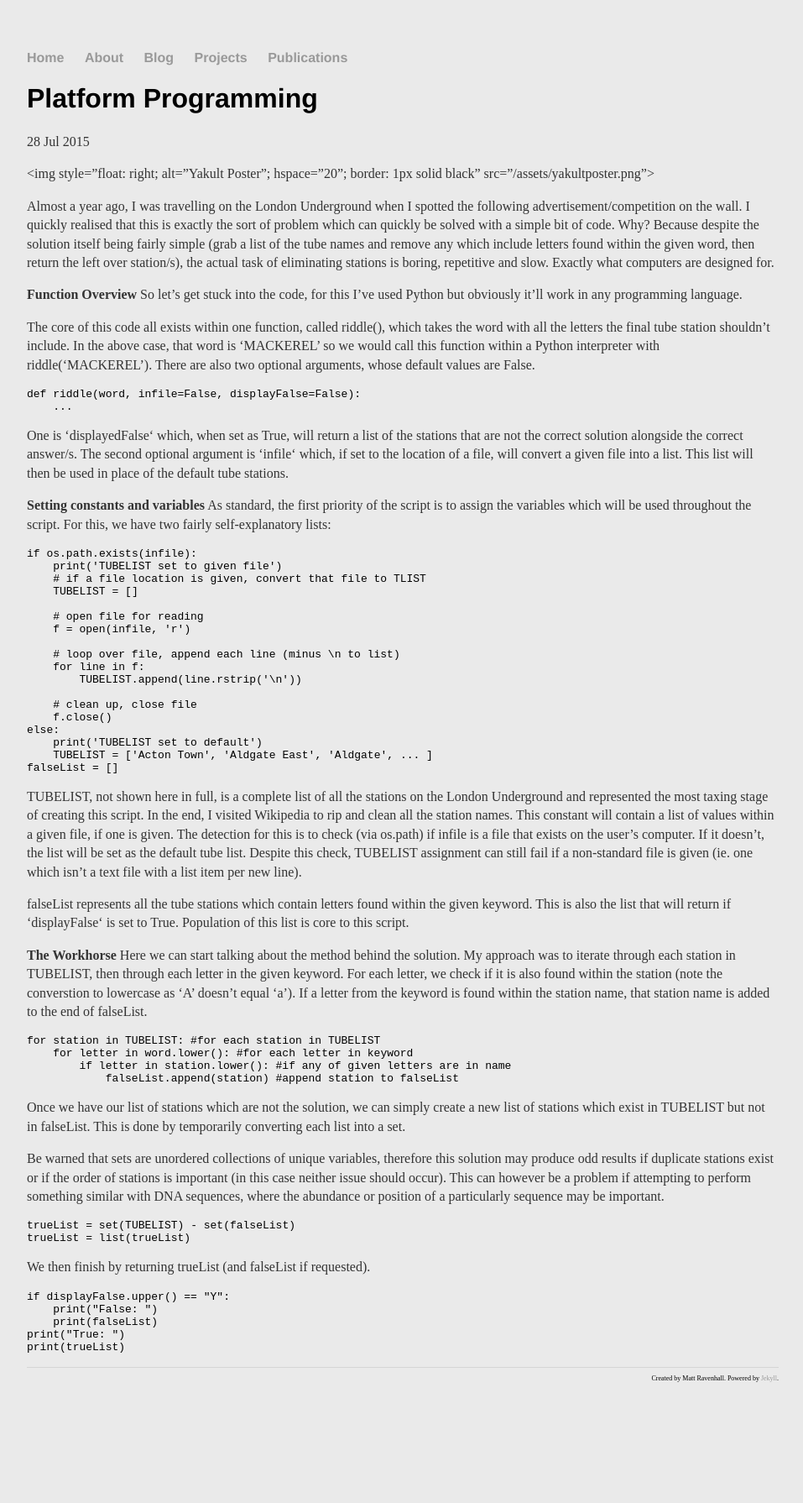
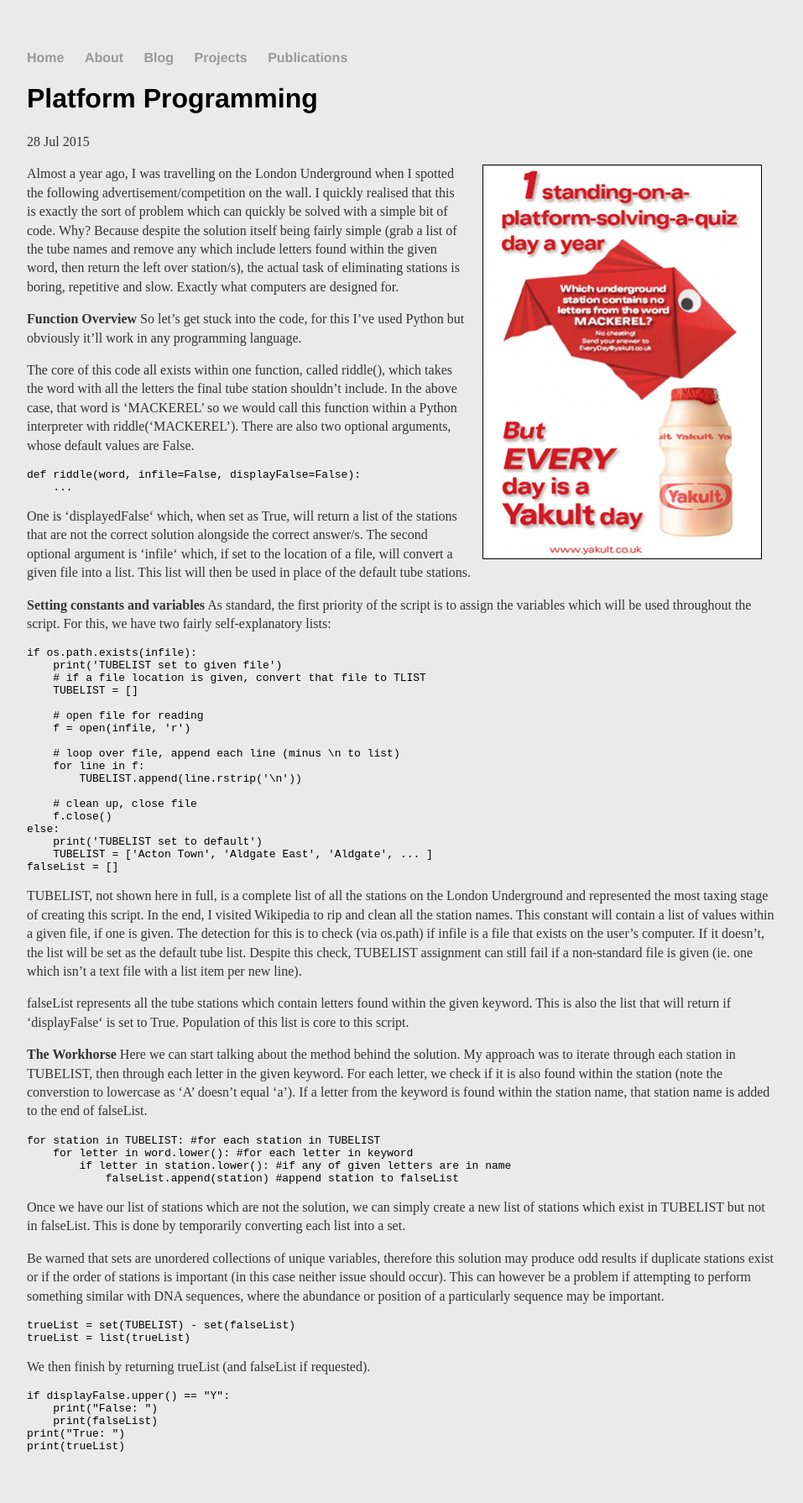
Before and after one commit to mattravenhall/mattravenhall.github.io, a Jekyll site: the page built from _posts/2015-07-28-Platform-Programming.md, in a window 1280 px wide. Shown: the whole page at 84% size, without its empty margins (160-1117 px from the left). Built offline with Jekyll 4.4.1, drawn with Linux system fonts in a browser that asks for light colours; before the commit the page ends 1706 px from its top, so only the background shows below that.

Commit message:
Fixing literally the worst img call ever

```diff
--- a/_posts/2015-07-28-Platform-Programming.md
+++ b/_posts/2015-07-28-Platform-Programming.md
@@ -4,7 +4,7 @@ title: "Platform Programming"
 date: 2015-07-28
 ---
 
-<img style="float: right; alt="Yakult Poster"; hspace="20"; border: 1px solid black" src="/assets/yakultposter.png">
+<img style="float: right; border: 1px solid black" alt="Yakult Poster" hspace="20" src="/assets/yakultposter.png">
 
 Almost a year ago, I was travelling on the London Underground when I spotted the following advertisement/competition on the wall. I quickly realised that this is exactly the sort of problem which can quickly be solved with a simple bit of code. Why? Because despite the solution itself being fairly simple (grab a list of the tube names and remove any which include letters found within the given word, then return the left over station/s), the actual task of eliminating stations is boring, repetitive and slow. Exactly what computers are designed for.
 
--- a/css/main.css
+++ b/css/main.css
@@ -33,6 +33,8 @@ p {
 footer {
     border-top: 1px solid #d5d5d5;
     font-size: .5em;
+    position: absolute;
+    top: -100px;
 }
 
 ul.posts {
```
Also changed, not shown: index.html (+4 -4 lines).
